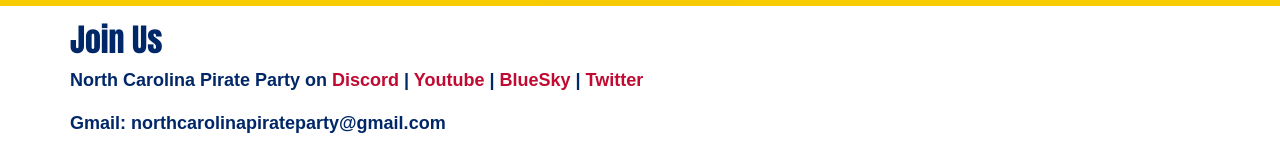
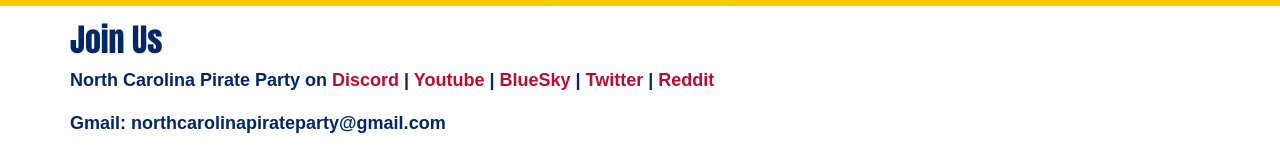
Before and after one commit to northcarolinapirateparty/North-Carolina-Pirate-Party, a plain HTML site: page contact.html in a window 1280 px wide. Shown: the part 860-1010 px from the top of the page. Drawn offline with nearby package versions, Linux system fonts and the light colour scheme.

Commit message:
Update contact.html with additional social links
Added a link to Reddit for North Carolina Pirate Party.

```diff
--- a/contact.html
+++ b/contact.html
@@ -175,6 +175,7 @@
             | <a href="https://www.youtube.com/@NCPirateParty"6016;">Youtube</a>
             | <a href="https://bsky.app/profile/ncpirateparty.bsky.social"6016;">BlueSky</a>
             | <a href="https://x.com/NCPP2025"6016;">Twitter</a>
+            | <a href="https://www.reddit.com/r/NorthCarolinaPirates/"6016;">Reddit</a>
         <p style="padding-left: 70px; padding-right: 70px;">Gmail: northcarolinapirateparty@gmail.com</a>
         </p>
     </div>
```
